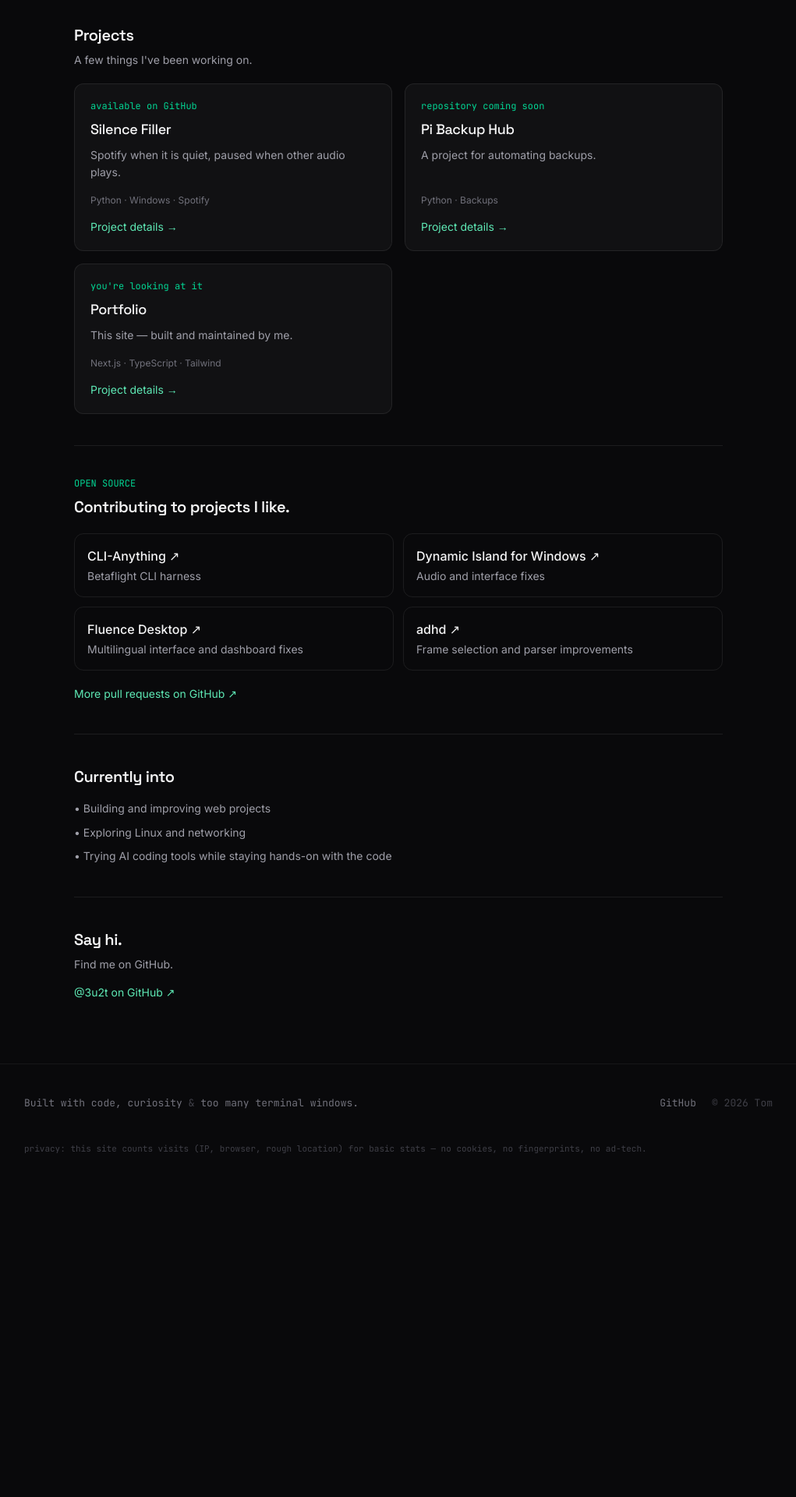
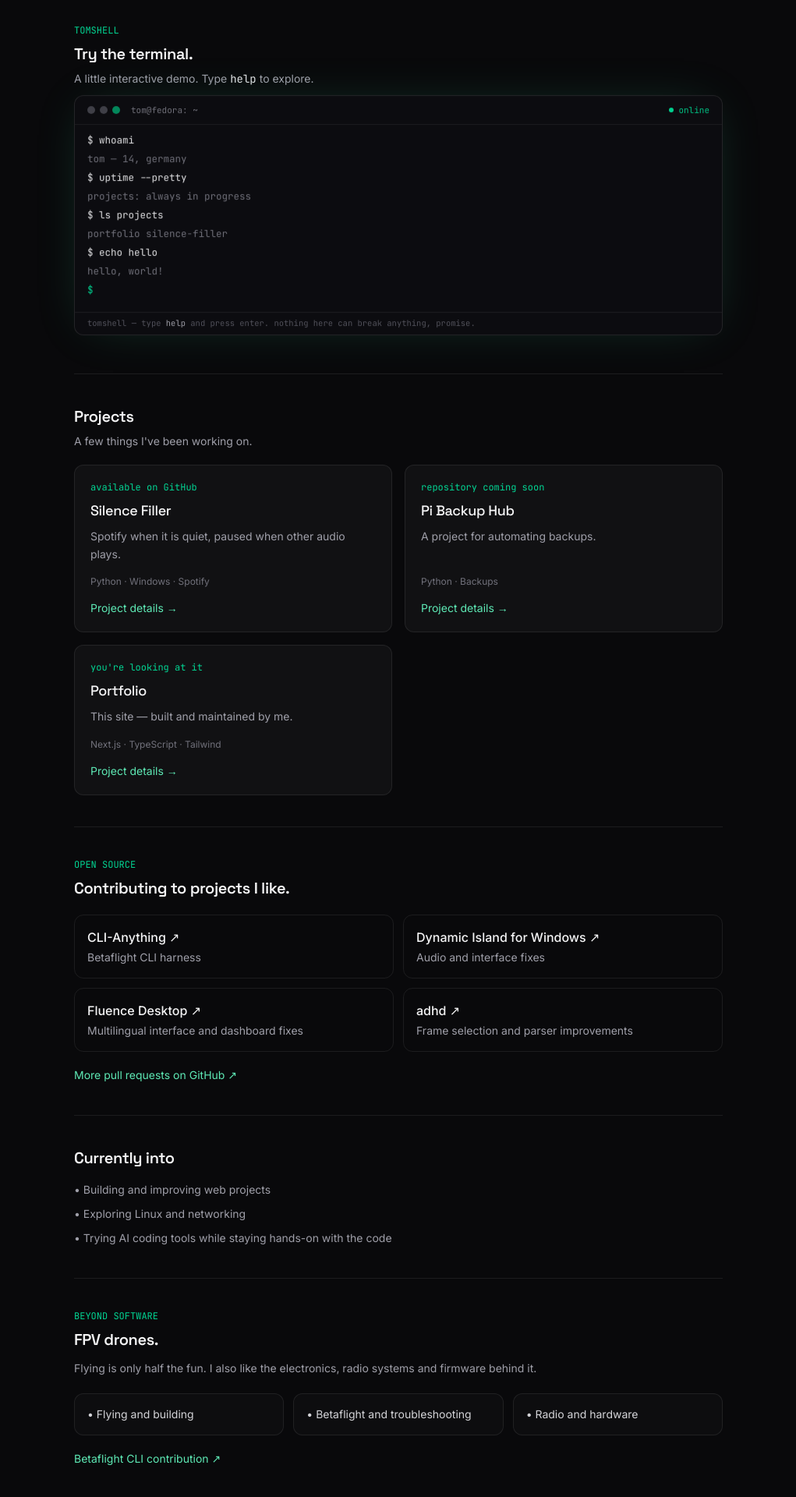
Before and after one commit to 3u2t/portfolio, a Next.js app: page / in a window 1280 px wide. Shown: the part 700-2620 px from the top of the page at 78% size, without its empty margins (129-1150 px from the left). Before the commit the page ends 2206 px from the top, so only its background shows below. Built offline with nearby package versions, Linux system fonts and the light colour scheme.

Commit message:
Restore FPV and interactive terminal

```diff
--- a/src/app/page.tsx
+++ b/src/app/page.tsx
@@ -1,6 +1,7 @@
 import Link from "next/link";
 import { projects } from "@/lib/projects";
 import { site } from "@/lib/site";
+import TerminalVisual from "@/components/TerminalVisual";
 
 export default function Home() {
   return (
@@ -23,6 +24,15 @@ export default function Home() {
             ["Beyond code", "FPV drones, hardware and open source."],
           ].map(([title, text]) => <div key={title} className="rounded-xl border border-white/[0.08] bg-white/[0.02] p-4"><h3 className="font-medium text-zinc-100">{title}</h3><p className="mt-2 text-sm leading-relaxed text-zinc-400">{text}</p></div>)}
         </div>
+      </section>
+
+      <section id="terminal" aria-labelledby="terminal-heading" className="scroll-mt-24 border-t border-white/[0.08] py-10">
+        <div className="mb-5">
+          <p className="font-mono text-xs text-emerald-400">TOMSHELL</p>
+          <h2 id="terminal-heading" className="mt-2 text-xl font-semibold text-zinc-100">Try the terminal.</h2>
+          <p className="mt-2 text-sm text-zinc-400">A little interactive demo. Type <span className="font-mono text-zinc-200">help</span> to explore.</p>
+        </div>
+        <TerminalVisual />
       </section>
 
       <section id="projects" className="scroll-mt-24 border-t border-white/[0.08] py-10">
@@ -64,6 +74,18 @@ export default function Home() {
         </ul>
       </section>
 
+      <section id="fpv" aria-labelledby="fpv-heading" className="scroll-mt-24 border-t border-white/[0.08] py-10">
+        <p className="font-mono text-xs text-emerald-400">BEYOND SOFTWARE</p>
+        <h2 id="fpv-heading" className="mt-2 text-xl font-semibold text-zinc-100">FPV drones.</h2>
+        <p className="mt-3 max-w-2xl text-sm leading-relaxed text-zinc-400">Flying is only half the fun. I also like the electronics, radio systems and firmware behind it.</p>
+        <ul className="mt-5 grid gap-3 text-sm text-zinc-300 sm:grid-cols-3">
+          <li className="rounded-xl border border-white/[0.08] bg-white/[0.02] p-4">• Flying and building</li>
+          <li className="rounded-xl border border-white/[0.08] bg-white/[0.02] p-4">• Betaflight and troubleshooting</li>
+          <li className="rounded-xl border border-white/[0.08] bg-white/[0.02] p-4">• Radio and hardware</li>
+        </ul>
+        <a href="https://github.com/HKUDS/CLI-Anything/pull/595" target="_blank" rel="noopener noreferrer" className="mt-5 inline-block text-sm text-emerald-300 hover:underline">Betaflight CLI contribution ↗</a>
+      </section>
+
       <section id="contact" className="scroll-mt-24 border-t border-white/[0.08] pt-10">
         <h2 className="text-xl font-semibold text-zinc-100">Say hi.</h2>
         <p className="mt-2 text-sm text-zinc-400">Find me on GitHub.</p>
--- a/src/components/CommandPalette.tsx
+++ b/src/components/CommandPalette.tsx
@@ -23,6 +23,8 @@ export function buildEntries(): PaletteEntry[] {
     { id: "home", kind: "section", label: "Home", hint: "top", keywords: "start about", href: "/#home" },
     { id: "scanner", kind: "section", label: "File scanner", hint: "VirusTotal", keywords: "scanner file virus", href: "/scanner" },
     { id: "projects", kind: "section", label: "Projects", hint: "work", keywords: "projects work apps", href: "/#projects" },
+    { id: "fpv", kind: "section", label: "FPV", hint: "drones", keywords: "fpv drones betaflight", href: "/#fpv" },
+    { id: "terminal", kind: "section", label: "Terminal", hint: "interactive", keywords: "terminal cli shell", href: "/#terminal" },
     { id: "contact", kind: "section", label: "Contact", hint: "say hi", keywords: "contact github", href: "/#contact" },
   ];
   const projectEntries: PaletteEntry[] = projects.map((p) => ({
--- a/src/lib/site.ts
+++ b/src/lib/site.ts
@@ -13,5 +13,7 @@ export const navLinks = [
   { href: "/#home", label: "Home" },
   { href: "/scanner", label: "Scanner" },
   { href: "/#projects", label: "Projects" },
+  { href: "/#fpv", label: "FPV" },
+  { href: "/#terminal", label: "Terminal" },
   { href: "/#contact", label: "Contact" },
 ] as const;
```
